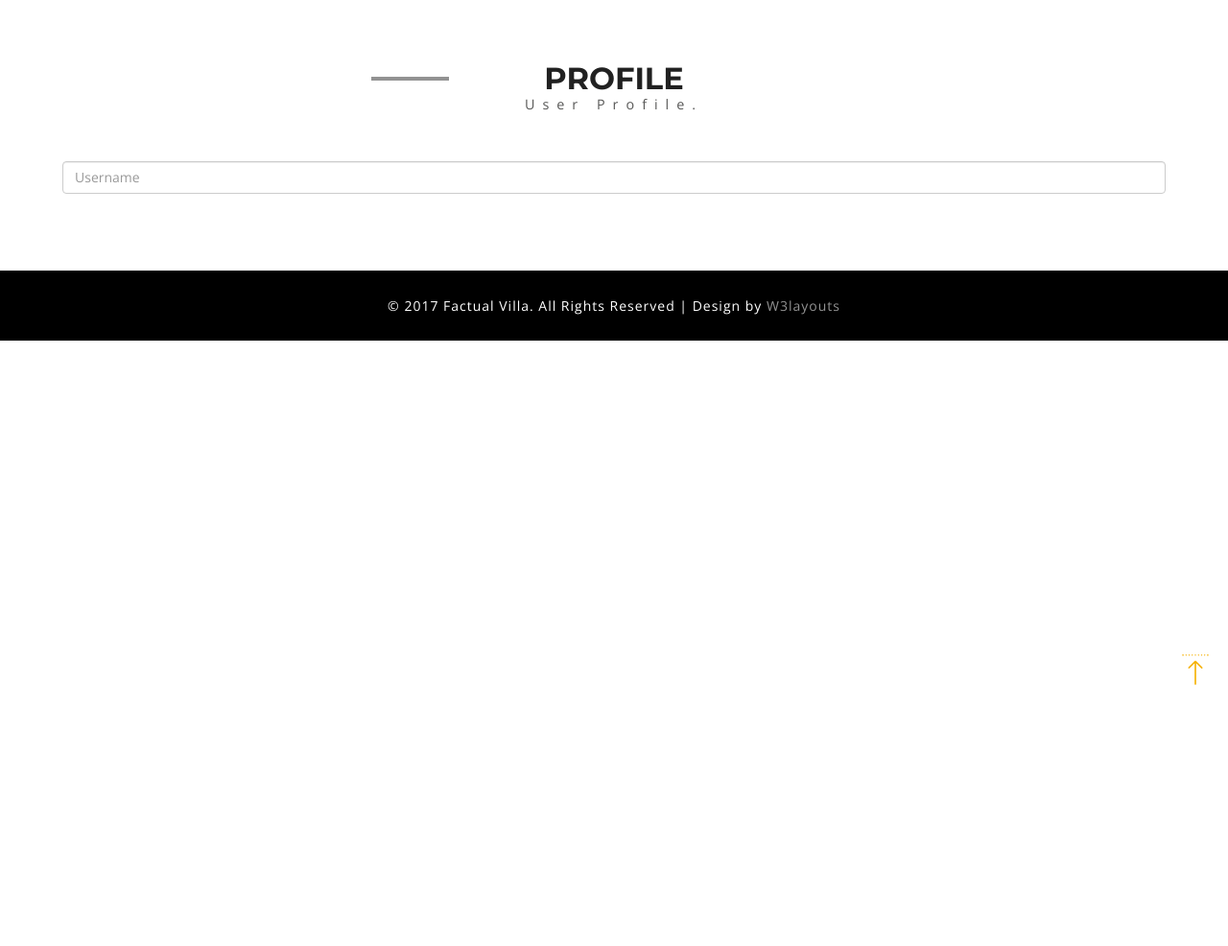
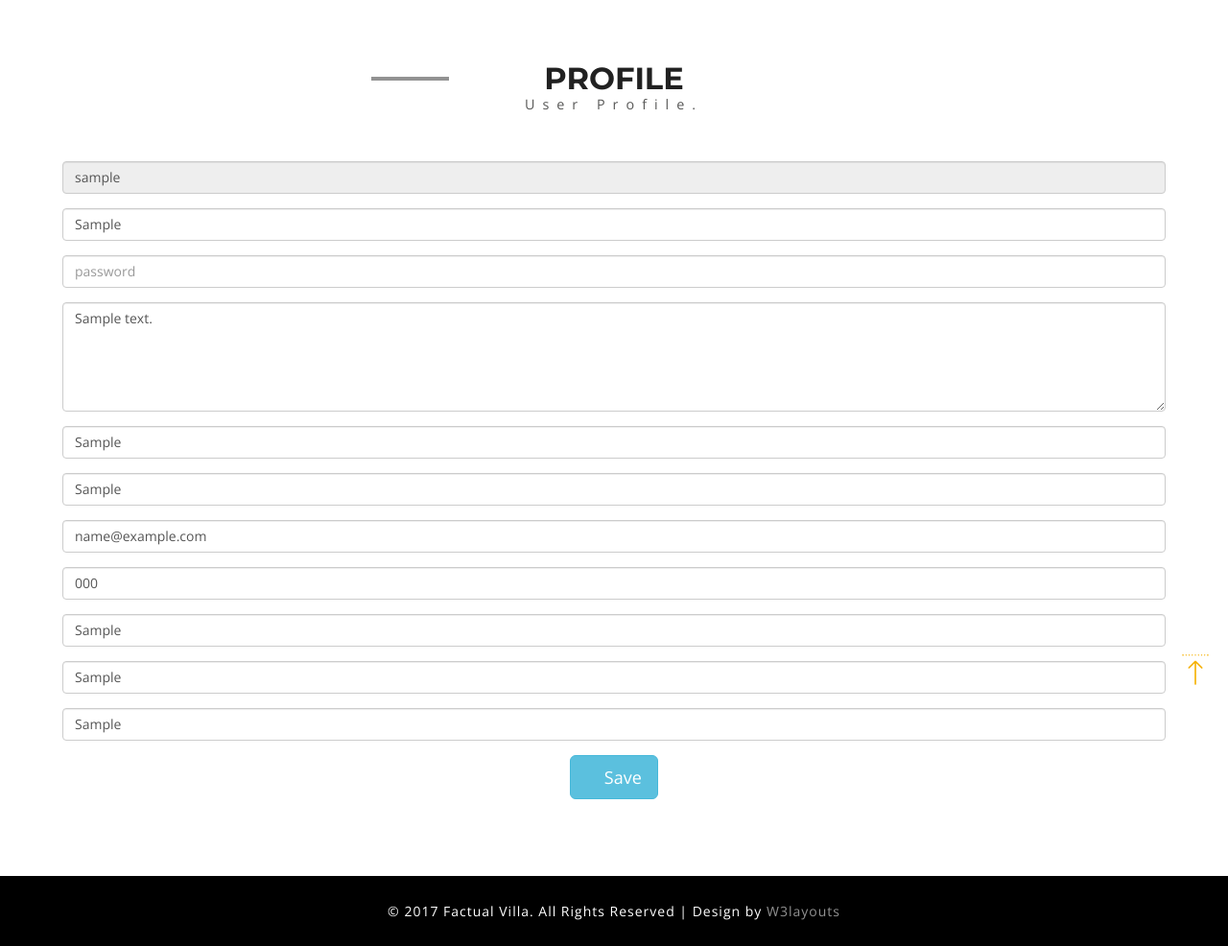
Before and after one commit to alvin2310/BestDeal, a PHP site: page /profile.php in a window 1280 px wide. Shown: the part 68-1054 px from the top of the page at 96% size. Before the commit the page ends 782 px from the top, so only its background shows below. Run offline with PHP 8.4, Linux system fonts and the light colour scheme; the visitor is signed in with stand-in values (Sample User, id 1); tables that the repository leaves empty or names only in its code hold one stand-in row (values such as "Sample post"); some web fonts are replaced.

Commit message:
Update Profile

```diff
--- a/Login/register.php
+++ b/Login/register.php
@@ -158,7 +158,7 @@
                     <input type="text" class="form-control" id="provinsi" name="provinsi" placeholder="Provinsi" autocomplete="off" maxlength="20" required>
                   </div>
                   <div class="form-group">
-                    <input type="email" class="form-control" id="email" name="email" placeholder="Email" autocomplete="off" maxlength="20" required>
+                    <input type="email" class="form-control" id="email" name="email" placeholder="Email" autocomplete="off" required>
                   </div>
                   <div class="form-group">
                     <input type="text" class="form-control" id="no_hp" name="no_hp" placeholder="No Hp" minlength="10" maxlength="12" required>
--- a/config.php
+++ b/config.php
@@ -1,8 +1,8 @@
 <?php
 define('DB_SERVER', 'localhost');
 define('DB_USERNAME', 'root');
-//define('DB_PASSWORD', '');
-define('DB_PASSWORD', '#K0p1d03l03');
+define('DB_PASSWORD', '');
+//define('DB_PASSWORD', '#K0p1d03l03');
 define('DB_DATABASE', 'estate');
 
 
--- a/profile.php
+++ b/profile.php
@@ -4,6 +4,20 @@
 
   if (!isset($_SESSION['user_id'])){
     header("Location: ./index.php");
+  }
+
+  if (isset($_POST['submit'])) {
+    extract($_POST);
+    $register = $user->AuthRegis($username,$password,$firstname,$alamat,$kota,$provinsi,$email,$no_hp); //,$earn,$spent,$simpanan);
+		if ($register) {
+        echo "<script type='text/javascript'>
+          alert('Registration Successfully please Login');
+          window.location = '../index.php';
+        </script>";
+				//header("Location: ../index.php");
+		} else {
+				echo "<script>alert('Something Wrong / ID / Username already exists');</script>";
+		}
   }
 ?>
 <html lang="zxx">
@@ -79,12 +93,76 @@
 							<h3 class="agile_title one">Profile</h3>
 						<p class="w3l-agile-its-title">User Profile.</p>
 					</div>
+          <?php
+            //Load Profile
+            $kns = new DB_con();
+            $profile = array();
+            $query = "SELECT * FROM tbl_users WHERE user_id=".$_SESSION['user_id'];
+            $result = $kns->OpenCon()->query($query);
+            while($data = $result->fetch_array(MYSQLI_ASSOC)){
+              $profile[]=$data;
+            }
+          ?>
 					<!-- Content List Data -->
 					<div id="myTabContent" class="tab-content">
-						<form>
-              <input class="form-control" placeholder="Username" />
+            <form method="post" name="register">
+              <div class="form-group">
+                <input type="text" class="form-control" id="user_modal" name="username" placeholder="username" autocomplete="off" maxlength="20" readonly value="<?php echo $profile[0]['user_name'] ?>">
+              </div>
+              <div class="form-group">
+                <input type="text" class="form-control" id="first_modal" name="firstname" placeholder="First Name" autocomplete="off" maxlength="20" value="<?php echo $profile[0]['first_name'] ?>" required>
+              </div>
+              <div class="form-group">
+                <input type="password" class="form-control" id="password" name="password" placeholder="password" maxlength="16">
+              </div>
+              <div class="form-group">
+                <textarea class="form-control" id="alamat" name="alamat" rows="5" required><?php echo $profile[0]['alamat'] ?></textarea>
+              </div>
+              <div class="form-group">
+                <input type="text" class="form-control" id="kota" name="kota" placeholder="Kota" autocomplete="off" maxlength="20" value="<?php echo $profile[0]['kota'] ?>" required>
+              </div>
+              <div class="form-group">
+                <input type="text" class="form-control" id="provinsi" name="provinsi" placeholder="Provinsi" autocomplete="off" maxlength="20" value="<?php echo $profile[0]['provinsi'] ?>" required>
+              </div>
+              <div class="form-group">
+                <input type="email" class="form-control" id="email" name="email" placeholder="Email" autocomplete="off" value="<?php echo $profile[0]['email'] ?>" required>
+              </div>
+              <div class="form-group">
+                <input type="text" class="form-control" id="no_hp" name="no_hp" placeholder="No Hp" minlength="10" maxlength="12" value="<?php echo $profile[0]['no_telp'] ?>" required>
+              </div>
+              <div class="form-group">
+                <input type="text" class="form-control" id="earn" name="earn" placeholder="User Earn" value="<?php echo $profile[0]['user_earn'] ?>" autocomplete="off" maxlength="20" required>
+              </div>
+              <div class="form-group">
+                <input type="text" class="form-control" id="spent" name="spent" placeholder="User Spent" value="<?php echo $profile[0]['user_spent'] ?>" autocomplete="off" maxlength="20" required>
+              </div>
+              <div class="form-group">
+                <input type="text" class="form-control" id="simpanan" name="simpanan" placeholder="Simpanan" autocomplete="off" maxlength="20" value="<?php echo $profile[0]['simpanan'] ?>" required>
+              </div>
+              <p class="text-center">
+                <button type="submit" id="save" name="save" class="btn btn-info btn-lg" onclick="return(submitlogin());"><i class="fa fa-save"></i> Save</button>
+              </p>
             </form>
 					</div>
+          <script type="text/javascript">
+            /* function submitlogin() {
+              var form = document.register;
+              if (form.password.value != form.confirm_password.value) {
+                alert("Password did not match");
+                return false;
+              }
+            }
+            $('#password, #confirm_password').on('keyup', function () {
+              if ($('#password').val() == ""){
+                $('#message').html('Password can\'t be Empty').css('color', 'red');
+              } else if ($('#password').val() == $('#confirm_password').val()) {
+                $('#message').html('Matching').css('color', 'green');
+              }
+              else {
+                $('#message').html('Not Matching').css('color', 'red');
+              }
+            }); */
+          </script>
 				</div>
 			</div>
 		<!-- //gallery -->
```
